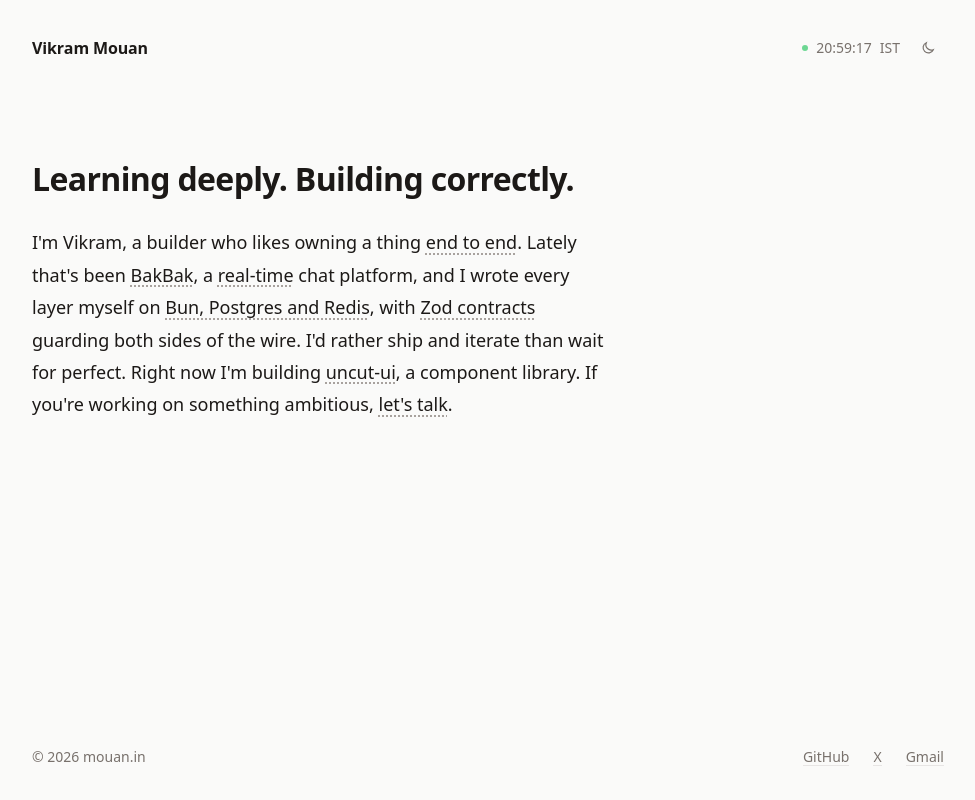
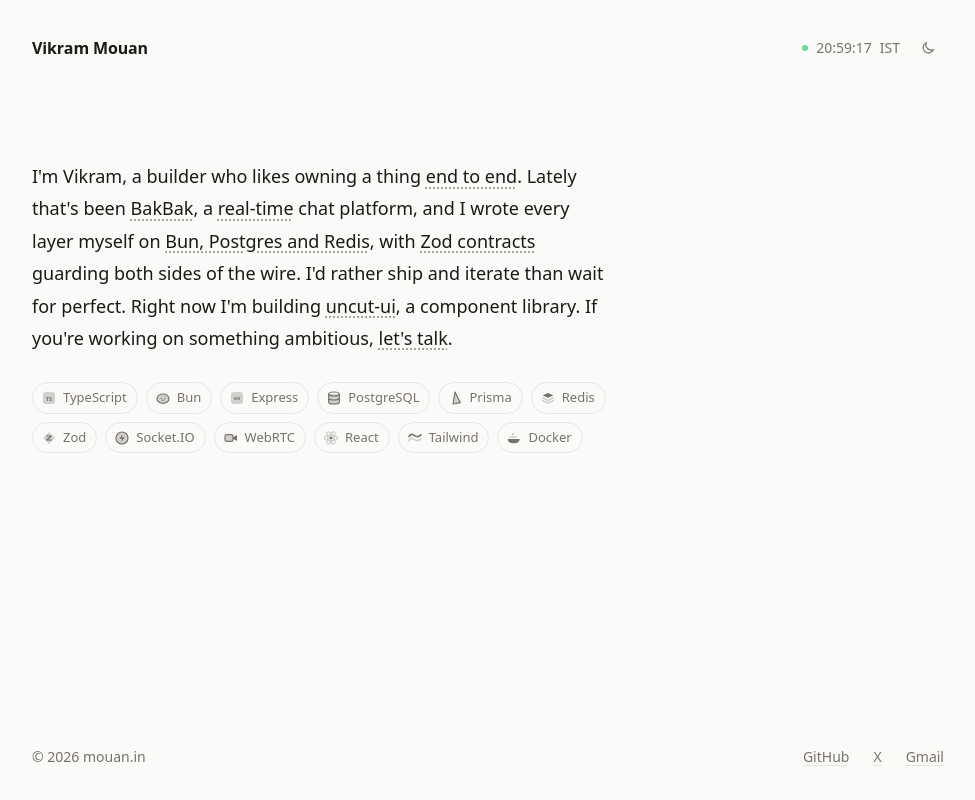
Before and after one commit to mouanvikram/portfolio, a Next.js app: page / in a window 1280 px wide. Shown: the whole page, without its empty margins (152-1127 px from the left). Built offline with nearby package versions, Linux system fonts and the light colour scheme; no server answers.

Commit message:
feat: add BakBak preview, tech stack chips, uncut-ui links, copy-email, graph ripple

```diff
--- a/app/globals.css
+++ b/app/globals.css
@@ -253,7 +253,63 @@
 }
 .note-card strong { display: block; margin-bottom: 2px; color: var(--fg); font-weight: 600; }
 .note-card .link { color: var(--fg); }
-.note-links { display: flex; gap: 14px; margin-top: 8px; }
+.note-links { display: flex; gap: 20px; margin-top: 8px; }
+
+/* Screenshot preview at the top of a note card, with a browser-style URL pill. */
+.note-preview {
+  position: relative;
+  display: block;
+  margin: -4px -6px 12px;
+  overflow: hidden;
+  border: 1px solid var(--line);
+  border-radius: 8px;
+  background: var(--hover);
+}
+.note-preview img {
+  display: block;
+  width: 100%;
+  height: auto;
+  transition: transform 400ms var(--ease);
+}
+.note-preview:hover img { transform: scale(1.04); }
+.note-preview-url {
+  position: absolute;
+  left: 8px;
+  bottom: 8px;
+  padding: 2px 8px;
+  border-radius: 999px;
+  background: rgb(0 0 0 / 0.6);
+  color: #fff;
+  font-size: 11px;
+  opacity: 0;
+  transform: translateY(4px);
+  transition: opacity 200ms var(--ease), transform 250ms var(--ease);
+}
+.note-preview:hover .note-preview-url { opacity: 1; transform: none; }
+
+/* Tech stack chips under the essay: two rows, duotone icons that pick up brand colour on hover. */
+.tech { display: flex; flex-direction: column; gap: 8px; margin-top: 28px; }
+.tech-row { display: flex; flex-wrap: wrap; gap: 8px; margin: 0; padding: 0; list-style: none; }
+.tech-chip {
+  display: inline-flex;
+  align-items: center;
+  gap: 6px;
+  padding: 4px 10px 4px 8px;
+  border: 1px solid var(--line);
+  border-radius: 999px;
+  color: var(--muted);
+  font-size: 13px;
+  cursor: default;
+  animation: rise 420ms var(--ease) calc(120ms + var(--i) * 35ms) both;
+  transition: color 150ms var(--ease), border-color 150ms var(--ease), background-color 150ms var(--ease), transform 200ms var(--ease);
+}
+@keyframes rise {
+  from { opacity: 0; transform: translateY(6px); }
+}
+.tech-icon { color: var(--muted); flex: none; overflow: visible; transition: color 200ms var(--ease), transform 300ms var(--ease); }
+.tech-icon .b { opacity: 0.3; }
+.tech-chip:hover { color: var(--fg); background: var(--hover); transform: translateY(-2px); }
+.tech-chip:hover .tech-icon { color: var(--brand); transform: rotate(-8deg) scale(1.1); }
 
 .stack {
   display: grid;
@@ -379,6 +435,37 @@
 /* Contribution graph — GitHub's greens, per theme. */
 .graph { display: block; width: 600px; max-width: 100%; height: auto; }
 .graph-month { fill: var(--muted); font-size: 9px; }
+/* Weeks ripple in left to right when the card opens; vanish at once when it closes. */
+.graph-week {
+  opacity: 0;
+  transform: translateY(4px);
+  transition: opacity 260ms var(--ease), transform 320ms var(--ease);
+}
+.pop:hover .graph-week,
+.pop:focus-within .graph-week {
+  opacity: 1;
+  transform: none;
+  transition-delay: calc(60ms + var(--i) * 6ms);
+}
+
+/* Copy-email button in the "let's talk" note. */
+.email-row { display: flex; align-items: center; gap: 12px; margin-bottom: 2px; }
+.copy {
+  padding: 4px 10px;
+  border: 1px solid var(--line);
+  border-radius: 6px;
+  background: transparent;
+  color: var(--muted);
+  font: inherit;
+  font-size: 12px;
+  cursor: pointer;
+  overflow: hidden;
+  transition: color 150ms var(--ease), border-color 150ms var(--ease), background-color 150ms var(--ease), transform 100ms var(--ease);
+}
+.copy:hover { color: var(--fg); background: var(--hover); }
+.copy:active { transform: scale(0.94); }
+.copy[data-copied] { color: var(--g3); border-color: var(--g3); }
+.copy-label { display: inline-block; animation: roll 260ms var(--ease); }
 .graph-l0 { fill: var(--g0); }
 .graph-l1 { fill: var(--g1); }
 .graph-l2 { fill: var(--g2); }
--- a/app/page.tsx
+++ b/app/page.tsx
@@ -1,4 +1,6 @@
+import { CopyEmail } from "@/components/copy-email";
 import { Note } from "@/components/note";
+import { TechStack } from "@/components/tech-stack";
 import { site } from "@/lib/content";
 
 const ext = { target: "_blank", rel: "noreferrer" } as const;
@@ -6,7 +8,6 @@
 export default function Home() {
   return (
     <section className="essay">
-      <h1>Learning deeply. Building correctly.</h1>
       <p>
         I&apos;m Vikram, a builder who likes owning a thing{" "}
         <Note term="end to end">
@@ -15,6 +16,11 @@
         </Note>
         . Lately that&apos;s been{" "}
         <Note term="BakBak">
+          <a className="note-preview" href="https://bakbak.mouan.in" {...ext} aria-label="Open BakBak">
+            {/* eslint-disable-next-line @next/next/no-img-element */}
+            <img src="/previews/bakbak.webp" alt="BakBak login screen" width={520} height={325} loading="lazy" decoding="async" />
+            <span className="note-preview-url">bakbak.mouan.in</span>
+          </a>
           <strong>BakBak</strong>
           Social chat — direct &amp; group messages, friends, media sharing and calls.
           <span className="note-links">
@@ -46,16 +52,23 @@
         I&apos;m building{" "}
         <Note term="uncut-ui">
           <strong>uncut-ui</strong>
-          A component library, in progress. Follow along on{" "}
-          <a className="link" href="https://x.com/mouanvikram" {...ext}>X</a>.
+          A component library, in progress.
+          <span className="note-links">
+            <a className="link" href={site.uncutUiLive} {...ext}>Live ↗</a>
+            <a className="link" href={site.uncutUi} {...ext}>Code ↗</a>
+          </span>
         </Note>
         , a component library. If you&apos;re working on something ambitious,{" "}
         <Note term="let's talk">
-          <a className="link" href={site.gmail} {...ext}>{site.email}</a>, or{" "}
-          <a className="link" href={site.x} {...ext}>@{site.handle}</a> on X.
+          <span className="email-row">
+            <a className="link" href={site.gmail} {...ext}>{site.email}</a>
+            <CopyEmail email={site.email} />
+          </span>
+          or <a className="link" href={site.x} {...ext}>@{site.handle}</a> on X.
         </Note>
         .
       </p>
+      <TechStack />
     </section>
   );
 }
--- /dev/null
+++ b/components/copy-email.tsx
@@ -0,0 +1,27 @@
+"use client";
+
+import { useEffect, useState } from "react";
+
+export function CopyEmail({ email }: { email: string }) {
+  const [copied, setCopied] = useState(false);
+
+  useEffect(() => {
+    if (!copied) return;
+    const id = setTimeout(() => setCopied(false), 1600);
+    return () => clearTimeout(id);
+  }, [copied]);
+
+  return (
+    <button
+      type="button"
+      className="copy"
+      data-copied={copied || undefined}
+      onClick={() => navigator.clipboard?.writeText(email).then(() => setCopied(true), () => {})}
+      aria-label={copied ? "Email copied" : "Copy email"}
+    >
+      <span className="copy-label" key={String(copied)}>
+        {copied ? "Copied ✓" : "Copy"}
+      </span>
+    </button>
+  );
+}
--- /dev/null
+++ b/components/tech-stack.tsx
@@ -0,0 +1,100 @@
+import type { CSSProperties, ReactNode } from "react";
+
+/*
+ * Duotone icons: the primary layer uses currentColor at full strength, the
+ * secondary layer (class "b") the same colour at low opacity. Hovering a chip
+ * swaps currentColor from grey to the tool's brand colour.
+ */
+const I = ({ children }: { children: ReactNode }) => (
+  <svg viewBox="0 0 24 24" width="16" height="16" aria-hidden className="tech-icon">
+    {children}
+  </svg>
+);
+const S = { fill: "none", stroke: "currentColor", strokeWidth: 1.8, strokeLinecap: "round", strokeLinejoin: "round" } as const;
+const F = { fill: "currentColor" } as const;
+const TXT = { fill: "currentColor", fontSize: 8.5, fontWeight: 800, textAnchor: "middle", fontFamily: "ui-sans-serif, system-ui, sans-serif" } as const;
+
+const tools: { name: string; brand: string; icon: ReactNode }[][] = [
+  [
+    {
+      name: "TypeScript",
+      brand: "#3178c6",
+      icon: <I><rect className="b" x="3" y="3" width="18" height="18" rx="4" {...F} /><text x="12" y="16" {...TXT}>TS</text></I>,
+    },
+    {
+      name: "Bun",
+      brand: "#d9825b",
+      icon: <I><ellipse className="b" cx="12" cy="13" rx="9" ry="7" {...F} /><ellipse cx="12" cy="13" rx="9" ry="7" {...S} /><circle cx="9.5" cy="12.5" r="1" {...F} /><circle cx="14.5" cy="12.5" r="1" {...F} /><path d="M10.5 15.2q1.5 1.2 3 0" {...S} strokeWidth={1.4} /></I>,
+    },
+    {
+      name: "Express",
+      brand: "currentColor",
+      icon: <I><rect className="b" x="3" y="3" width="18" height="18" rx="4" {...F} /><text x="12" y="15.5" {...TXT}>ex</text></I>,
+    },
+    {
+      name: "PostgreSQL",
+      brand: "#336791",
+      icon: <I><path className="b" d="M4 6v12c0 1.7 3.6 3 8 3s8-1.3 8-3V6" {...F} /><ellipse cx="12" cy="6" rx="8" ry="3" {...S} /><path d="M4 6v12c0 1.7 3.6 3 8 3s8-1.3 8-3V6M4 12c0 1.7 3.6 3 8 3s8-1.3 8-3" {...S} /></I>,
+    },
+    {
+      name: "Prisma",
+      brand: "#5a67d8",
+      icon: <I><path className="b" d="M12 3 20 19l-11 2z" {...F} /><path d="M12 3 20 19l-11 2zM12 3 9 21" {...S} /></I>,
+    },
+    {
+      name: "Redis",
+      brand: "#dc382d",
+      icon: <I><path className="b" d="m4 12 8 3.5 8-3.5M4 16l8 3.5 8-3.5" {...S} strokeWidth={2.4} /><path d="M12 4.5 20 8l-8 3.5L4 8z" {...F} /></I>,
+    },
+  ],
+  [
+    {
+      name: "Zod",
+      brand: "#3068b7",
+      icon: <I><path className="b" d="m12 3 9 9-9 9-9-9z" {...F} /><path d="M8.5 9h7l-7 6h7" {...S} /></I>,
+    },
+    {
+      name: "Socket.IO",
+      brand: "currentColor",
+      icon: <I><circle className="b" cx="12" cy="12" r="9" {...F} /><circle cx="12" cy="12" r="9" {...S} /><path d="m13 6-5 7h4l-1 5 5-7h-4z" {...F} /></I>,
+    },
+    {
+      name: "WebRTC",
+      brand: "#e8483a",
+      icon: <I><rect className="b" x="3" y="7" width="12" height="10" rx="2.5" {...F} /><rect x="3" y="7" width="12" height="10" rx="2.5" {...S} /><path d="m15 11 6-3.5v9L15 13z" {...F} /></I>,
+    },
+    {
+      name: "React",
+      brand: "#149eca",
+      icon: <I><g className="b" {...S}><ellipse cx="12" cy="12" rx="10" ry="4" /><ellipse cx="12" cy="12" rx="10" ry="4" transform="rotate(60 12 12)" /><ellipse cx="12" cy="12" rx="10" ry="4" transform="rotate(120 12 12)" /></g><circle cx="12" cy="12" r="2.2" {...F} /></I>,
+    },
+    {
+      name: "Tailwind",
+      brand: "#0ea5e9",
+      icon: <I><path className="b" d="M3 16c1.5-3 3.5-4 6-3s3.5 3 6 3 4.5-1 6-3" {...S} strokeWidth={2.4} /><path d="M3 10c1.5-3 3.5-4 6-3s3.5 3 6 3 4.5-1 6-3" {...S} strokeWidth={2.4} /></I>,
+    },
+    {
+      name: "Docker",
+      brand: "#2496ed",
+      icon: <I><g className="b" {...F}><rect x="5" y="9" width="3" height="3" rx=".5" /><rect x="9" y="9" width="3" height="3" rx=".5" /><rect x="13" y="9" width="3" height="3" rx=".5" /><rect x="9" y="5" width="3" height="3" rx=".5" /></g><path d="M2.5 13.5h18c0 4-3.8 6.5-9 6.5s-9-2.5-9-6.5z" {...F} /></I>,
+    },
+  ],
+];
+
+export function TechStack() {
+  let i = 0;
+  return (
+    <div className="tech" aria-label="Tech stack">
+      {tools.map((row, r) => (
+        <ul key={r} className="tech-row">
+          {row.map((t) => (
+            <li key={t.name} className="tech-chip" style={{ "--brand": t.brand, "--i": i++ } as CSSProperties}>
+              {t.icon}
+              {t.name}
+            </li>
+          ))}
+        </ul>
+      ))}
+    </div>
+  );
+}
--- a/lib/content.ts
+++ b/lib/content.ts
@@ -9,6 +9,8 @@
   avatar: "https://avatars.githubusercontent.com/u/40687445?s=96&v=4",
   github: "https://github.com/mouanvikram",
   x: "https://x.com/mouanvikram",
+  uncutUi: "https://github.com/uncut-ui",
+  uncutUiLive: "https://uncut-ui.mouan.in",
   // Opens Gmail's compose window with the address already in the "To" field.
   gmail: "https://mail.google.com/mail/?view=cm&fs=1&to=mouanvikram@gmail.com",
 };
```
Also changed, not shown: components/contribution-graph.tsx (+7 -4 lines), public/previews/bakbak.webp (added).
